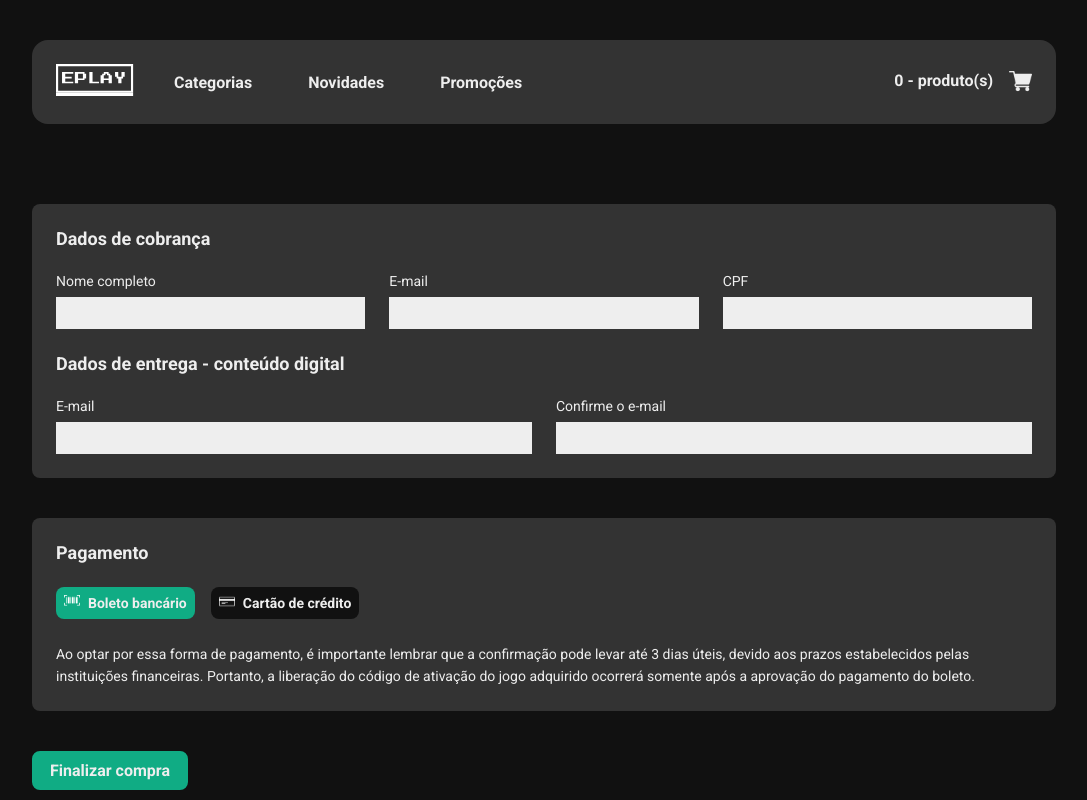
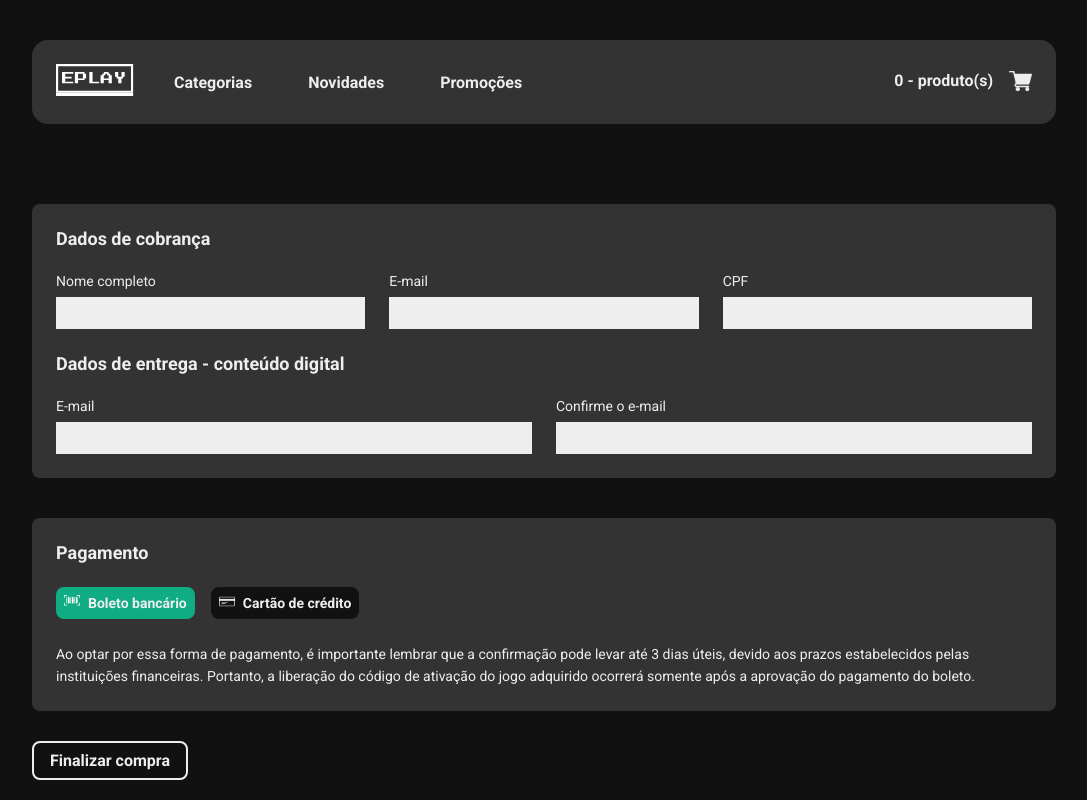
Before and after one commit to BrunoOliveira16/ecommerce-react, a React (Create React App) app: page /checkout in a window 1280 px wide. Shown: the top 800 px of the page, without its empty margins (96-1183 px from the left). Built offline with nearby package versions, Linux system fonts and the light colour scheme.

Commit message:
feat: ajuste na props type e kind de Button

```diff
--- a/src/components/Button/index.tsx
+++ b/src/components/Button/index.tsx
@@ -1,7 +1,8 @@
 import { ButtonContainer, ButtonLink } from './styles'
 
 export type Props = {
-  type: 'button' | 'link'
+  kind: 'button' | 'link'
+  type?: string
   title: string
   to?: string
   children: string
@@ -12,18 +13,20 @@ export type Props = {
 const Button = ({
   title,
   children,
+  kind,
   type,
   to,
   onClick,
   variant = 'primary'
 }: Props) => {
-  if (type === 'button') {
+  if (kind === 'button') {
     return (
       <ButtonContainer
         variant={variant}
-        type="button"
+        kind="button"
         title={title}
         onClick={onClick}
+        type={type}
       >
         {children}
       </ButtonContainer>
```
